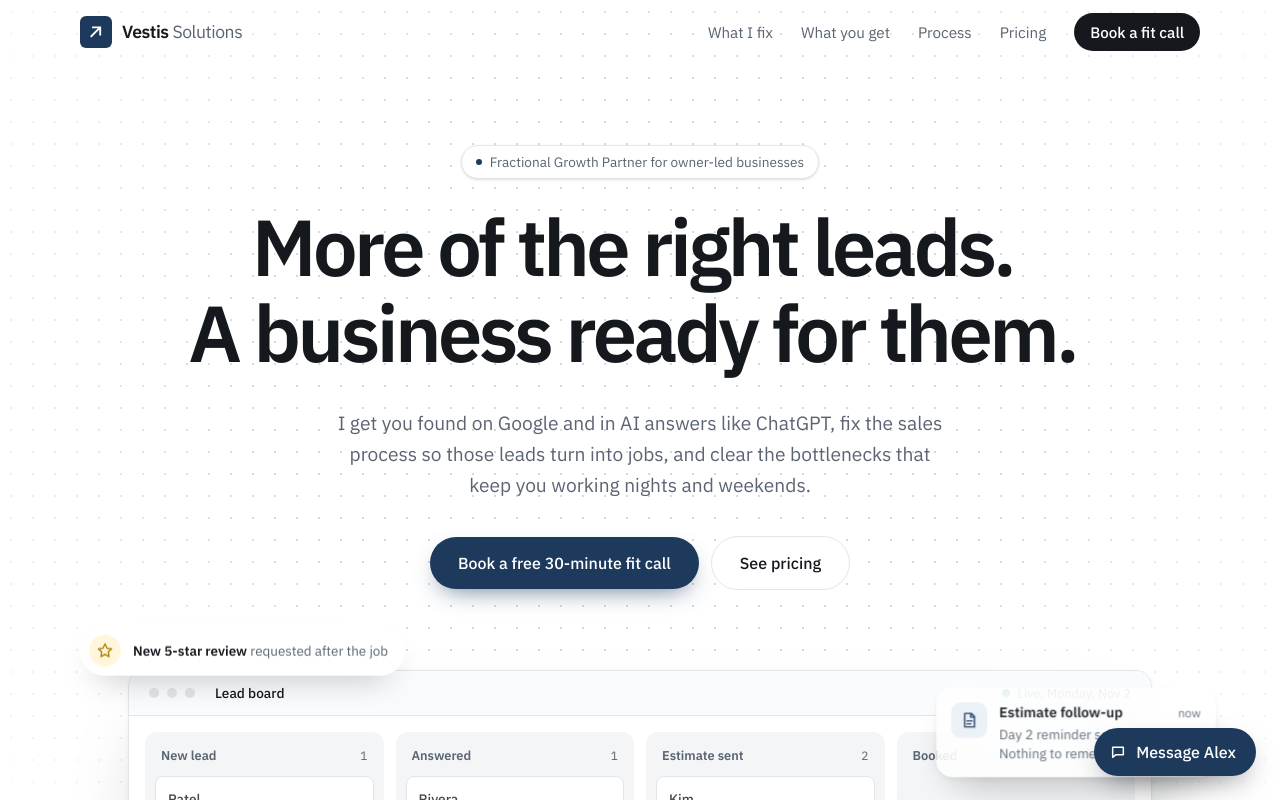
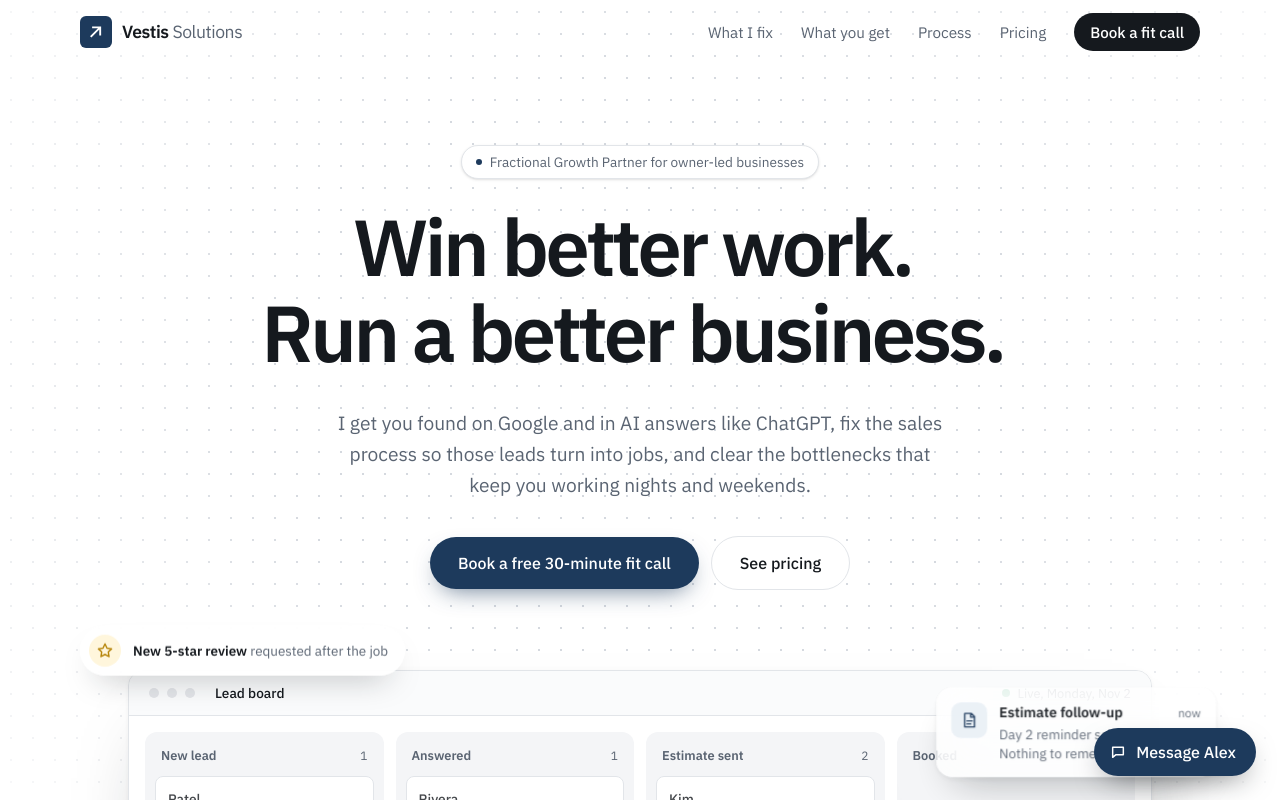
Before and after one commit to Vestis-Clients/choosevestis, a Next.js app: page / in a window 1280 px wide. Shown: the top 800 px of the page. Built offline with nearby package versions, Linux system fonts and the light colour scheme.

Commit message:
Hero: keep 'Win better work. Run a better business.' with the new SEO/AEO sub-line
Co-Authored-By: Claude Opus 5.5 <noreply@anthropic.com>
Claude-Session: https://claude.ai/code/session_01MfRQ59hk5ZxqJNnaKXntZZ

```diff
--- a/src/app/page.tsx
+++ b/src/app/page.tsx
@@ -107,7 +107,7 @@ export default function Home() {
               </p>
             </Reveal>
             <HeroTitle
-              lines={["More of the right leads.", "A business ready for them."]}
+              lines={["Win better work.", "Run a better business."]}
               className="mx-auto mt-7 max-w-[66rem] text-[clamp(2.15rem,6.2vw,5.1rem)] font-semibold leading-[1.0] tracking-[-0.045em]"
             />
             <Reveal delay={0.35}>
```
